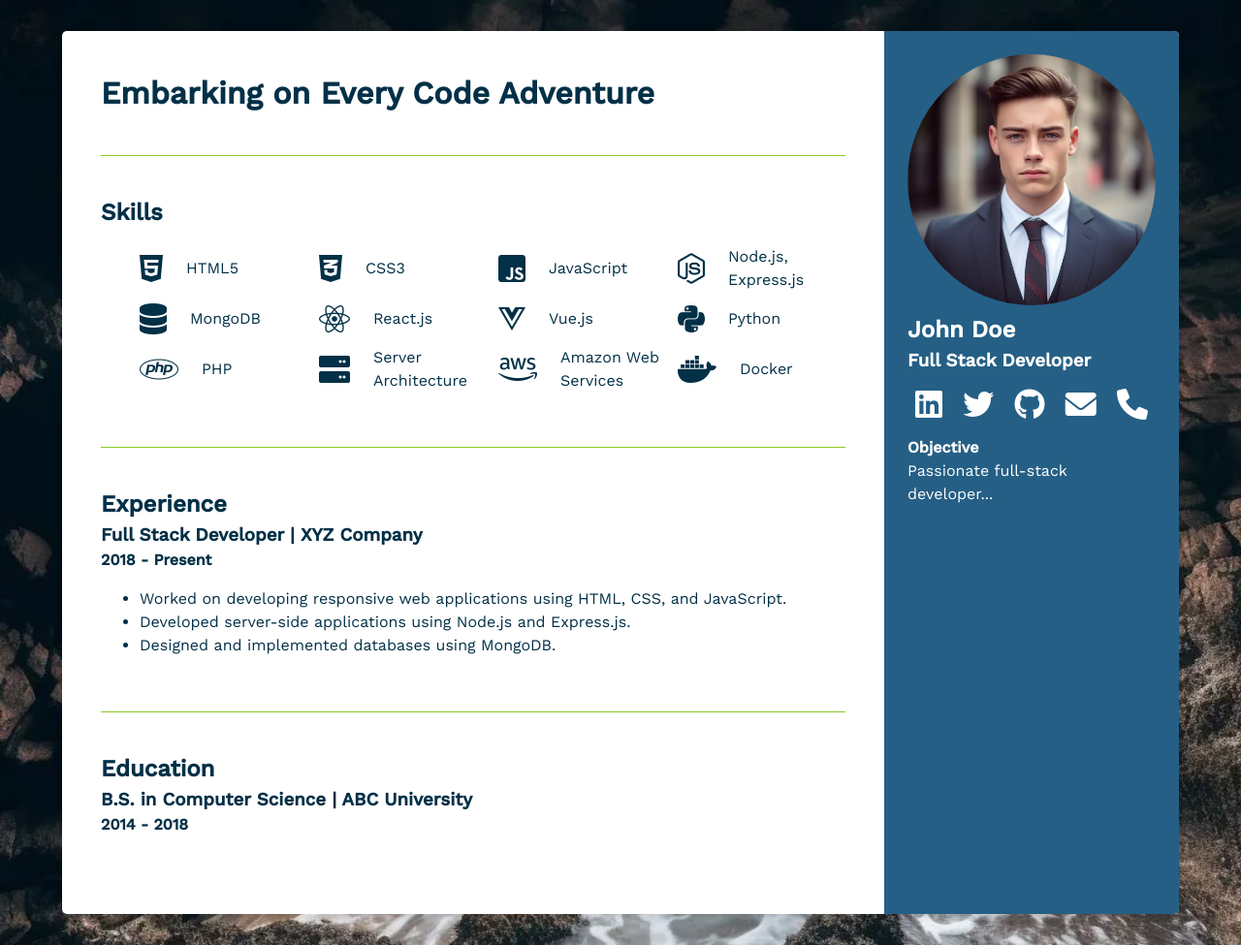
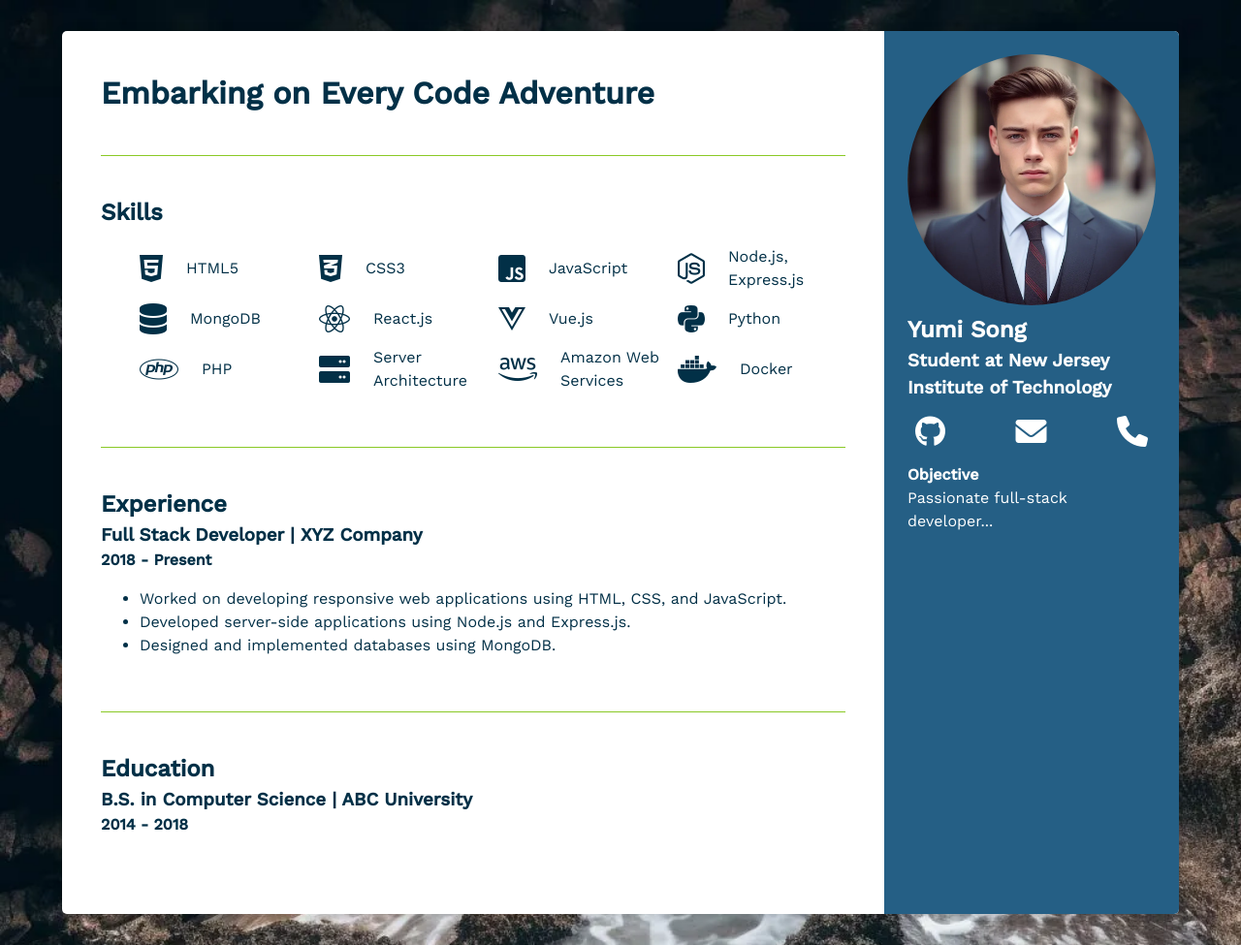
Before and after one commit to yumis56/webdev1-module3, a website: page docs/index.html in a window 1280 px wide. Shown: the whole page at 97% size. Drawn offline with nearby package versions, Linux system fonts and the light colour scheme.

```diff
--- a/docs/index.html
+++ b/docs/index.html
@@ -8,11 +8,11 @@
 
     <meta name="description" content="This is an example resume."> <!-- Description of the webpage, often used by search engines -->
 
-    <meta name="keywords" content="resume, jobs, career"> <!-- Defines keywords for search engines -->
+    <meta name="keywords" content="resume, jobs, career, intern"> <!-- Defines keywords for search engines -->
 
     <meta name="viewport" content="width=device-width, initial-scale=1"> <!-- Controls the viewport on mobile devices, making the website responsive -->
 
-    <title>John Doe Resume</title> <!-- The title of the document, appears in browser tab -->
+    <title>Yumi Song Resume</title> <!-- The title of the document, appears in browser tab -->
 
     <link rel="stylesheet" type="text/css" href="css/main.css"> <!-- Links the main css file for styles -->
 
@@ -42,21 +42,19 @@
             <div class="sidebar-top"> <!-- A div to contain all elements on the top of the sidebar -->
 
                 <div class="portrait"> <!-- A div to hold the profile picture -->
-                    <img src="images/jdoe.webp" alt="Portrait of John Doe, Full Stack Developer"> <!-- The profile picture itself -->
+                    <img src="images/jdoe.webp" alt="Portrait of John Doe"> <!-- The profile picture itself -->
                 </div>
-                <h2>John Doe</h2> <!-- Name of the resume owner -->
-                <h3>Full Stack Developer</h3> <!-- Job title of the resume owner -->
+                <h2>Yumi Song</h2> <!-- Name of the resume owner -->
+                <h3>Student at New Jersey Institute of Technology</h3> <!-- Job title of the resume owner -->
                 <div class="links"> <!-- A div to hold all social media and contact links -->
                     <!-- Each link also has an aria-label attribute to describe the link to screen readers -->
-                    <a href="https://linkedin.com/in/johndoe" aria-label="John Doe's LinkedIn profile"><i
-                            class="fab fa-linkedin"></i></a> <!-- LinkedIn link -->
-                    <a href="https://twitter.com/johndoe" aria-label="John Doe's Twitter profile"><i
-                            class="fab fa-twitter"></i></a> <!-- Twitter link -->
-                    <a href="https://github.com/johndoe" aria-label="John Doe's GitHub profile"><i
+                    <!-- <a href="https://linkedin.com/in/johndoe" aria-label="John Doe's LinkedIn profile"><i class="fab fa-linkedin"></i></a> --><!-- LinkedIn link -->
+                    <!-- <a href="https://twitter.com/johndoe" aria-label="John Doe's Twitter profile"><i class="fab fa-twitter"></i></a> --> <!-- Twitter link -->
+                    <a href="https://github.com/yumis56" aria-label="Yumi Song's GitHub profile"><i
                             class="fab fa-github"></i></a> <!-- Github link -->
-                    <a href="mailto:johndoe@example.com" aria-label="Email John Doe"><i
+                    <a href="mailto:song.yumi@outlook.com" aria-label="Email Yumi Song"><i
                             class="fab fas fa-envelope"></i></a> <!-- Email link -->
-                    <a href="tel:+1234567890" aria-label="Call John Doe"><i class="fab fas fa-phone"></i></a> <!-- Phone link -->
+                    <a href="tel:+2016736367" aria-label="Call Yumi Song"><i class="fab fas fa-phone"></i></a> <!-- Phone link -->
             </div> <!-- Closes the links div -->
             <section class="sidebar-bottom"> <!-- A section to hold the resume objective -->
                 <h4>Objective</h4> <!-- Title of the objective section -->
```
